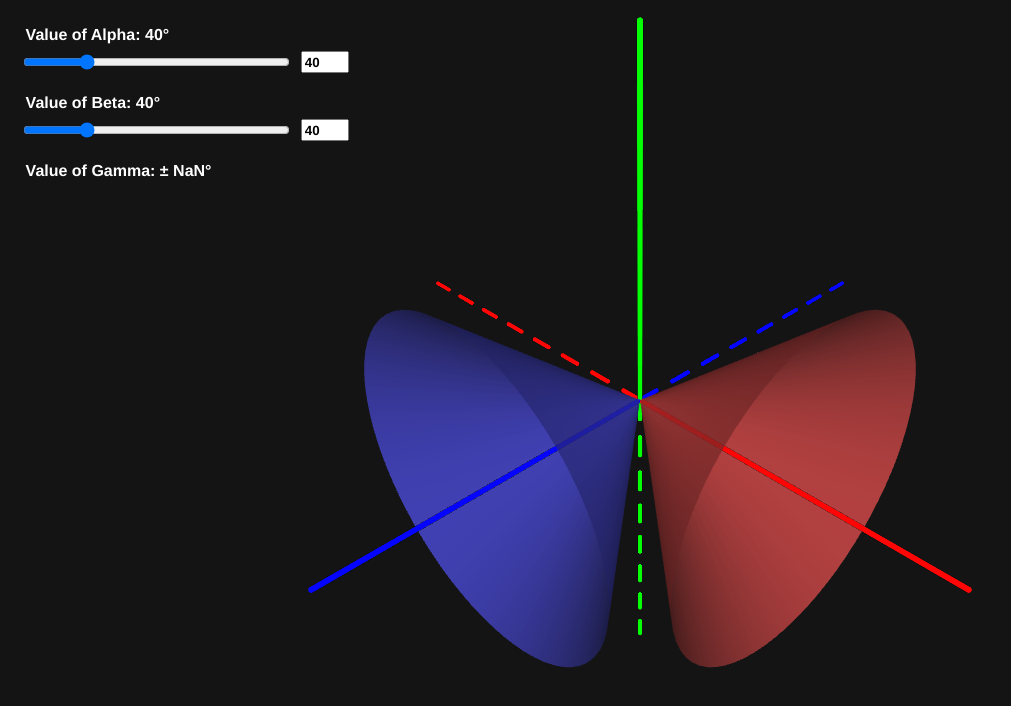
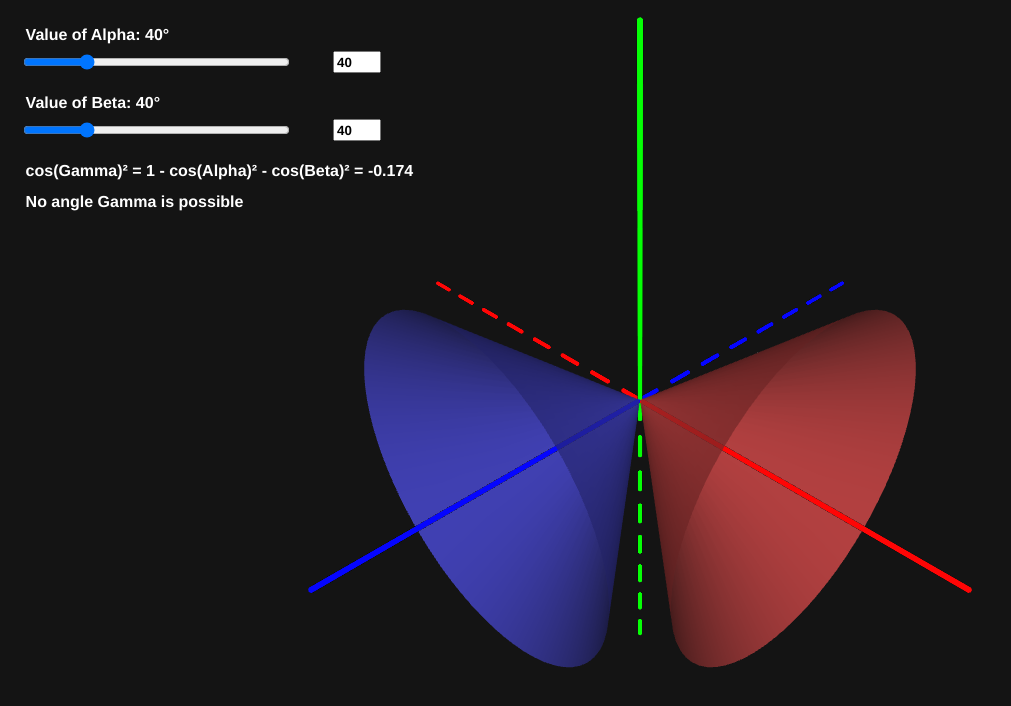
Before and after one commit to Fede-ai/Fede-ai, a plain HTML site: page docs/3d-vec/index.html in a window 1280 px wide. Shown: the whole page, without its empty margins (0-1011 px from the left). Drawn offline with nearby package versions, Linux system fonts and the light colour scheme; animation ran at ten frames a second.

Commit message:
improved 3d-vec

```diff
--- a/docs/3d-vec/index.html
+++ b/docs/3d-vec/index.html
@@ -27,6 +27,7 @@
 			<input type="range" class="slider" id="beta" min="0" max="180" value="40">
 			<input type="number" class="tb" id="betatb" min="0" max="180" value="40">
 		</div>
+		<label class="value" id="calculations">Value of Gamma: ± NaN°</label>
 		<label class="value" id="gammaValue">Value of Gamma: ± NaN°</label>
   </div>
 </body>
--- a/docs/3d-vec/index.js
+++ b/docs/3d-vec/index.js
@@ -122,12 +122,22 @@ const updateVectors = () => {
 	let b = (betaAng) / 180 * Math.PI;
 	let g = Math.acos(Math.sqrt(1 - Math.cos(a)**2 - Math.cos(b)**2));
 
+	let calc = Math.round(1000 * (1 - Math.cos(a)**2 - Math.cos(b)**2)) / 1000;
+	document.getElementById('calculations').textContent = "cos(Gamma)² = 1 - cos(Alpha)² - cos(Beta)² = " + calc
+
 	if (Math.round(Number(alphaAng) + Number(betaAng)) == 90 ||
 		Math.abs(Math.round(Number(alphaAng) - Number(betaAng))) == 90) {
 		g = Math.PI / 2;
 	}
+
 	let r = Math.round(g * 180000 / Math.PI) / 1000
-	document.getElementById('gammaValue').textContent = "Value of Gamma: ± " + r + "°";
+
+	if (r == 90)
+		document.getElementById('gammaValue').textContent = "Value of Gamma: 90°";
+	else if (!isNaN(r))
+		document.getElementById('gammaValue').textContent = "Values of Gamma: " + r + "°, (180 - " + r + ")°";
+	else
+		document.getElementById('gammaValue').textContent = "No angle Gamma is possible";
 
 	const up = new THREE.Vector3(0, 1, 0);
 
```
Also changed, not shown: docs/index.html (+2 -1 lines).
